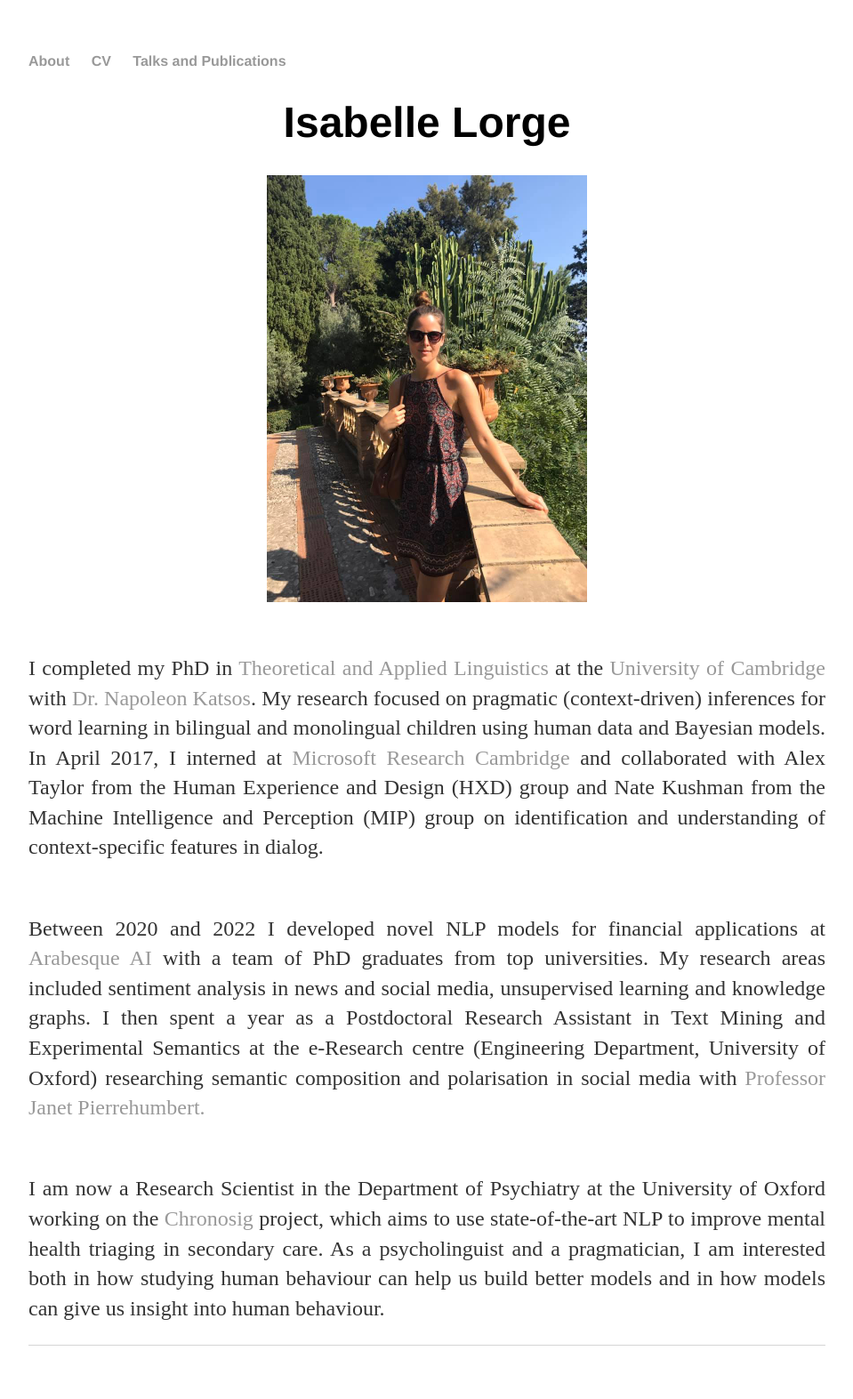
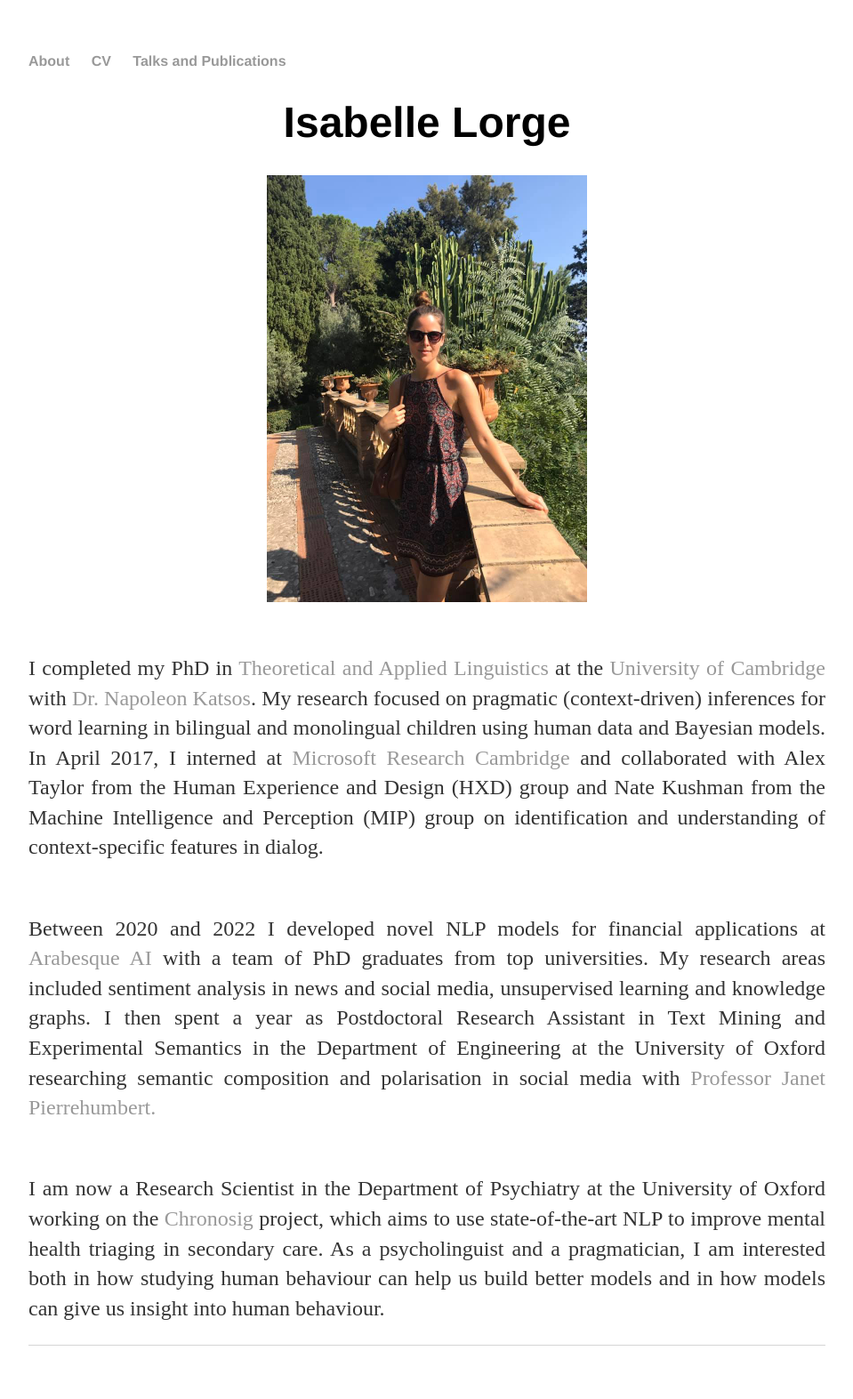
Before and after one commit to isabellelorge/isabellelorge.github.io, a Jekyll site: the page built from index.html, in a window 1280 px wide. Shown: the whole page at 89% size, without its empty margins (160-1119 px from the left). Built offline with Jekyll 4.4.1, drawn with Linux system fonts in a browser that asks for light colours.

Commit message:
Update index.html

```diff
--- a/index.html
+++ b/index.html
@@ -14,7 +14,7 @@ title: Isabelle Lorge
 	<p> <br>
 	Between 2020 and 2022 I developed novel NLP models for financial applications at <a href="https://www.arabesque.com/ai/"> Arabesque AI</a>
 	with a team of PhD graduates from top universities. My research areas included sentiment analysis in news and social media,
-	unsupervised learning and knowledge graphs. I then spent a year as a Postdoctoral Research Assistant in Text Mining and Experimental Semantics at the e-Research centre (Engineering Department, University of Oxford) researching
+	unsupervised learning and knowledge graphs. I then spent a year as Postdoctoral Research Assistant in Text Mining and Experimental Semantics in the Department of Engineering at the University of Oxford researching
 	semantic composition and polarisation in social media with <a href="https://eng.ox.ac.uk/people/janet-pierrehumbert/">Professor Janet Pierrehumbert.</a>
 	<br> </p>
 	<p><br>
```
